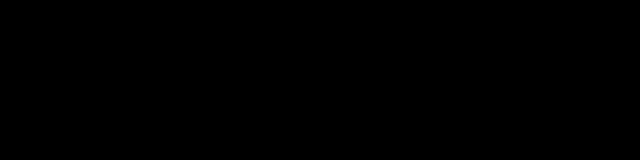
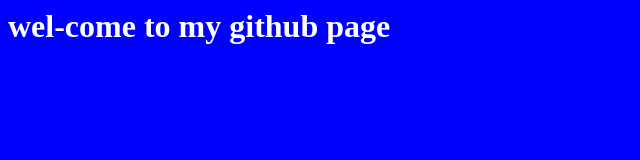
Before and after one commit to Swapajeet/angular1, a plain HTML site: page index.html in a window 1280 px wide. Shown: the whole page, without its empty margins (0-640 px from the left). Drawn offline with Linux system fonts and the light colour scheme.

Commit message:
Update index.html

```diff
--- a/index.html
+++ b/index.html
@@ -2,7 +2,7 @@
   <head>
     <title>wel-come</title>
   </head>
-  <body style="background-color:black;">
-    <h1>wel-come to my github page</h1>
+  <body style="background-color:blue;">
+    <h1 style ="color:white">wel-come to my github page</h1>
   </body>
 </html>
```
